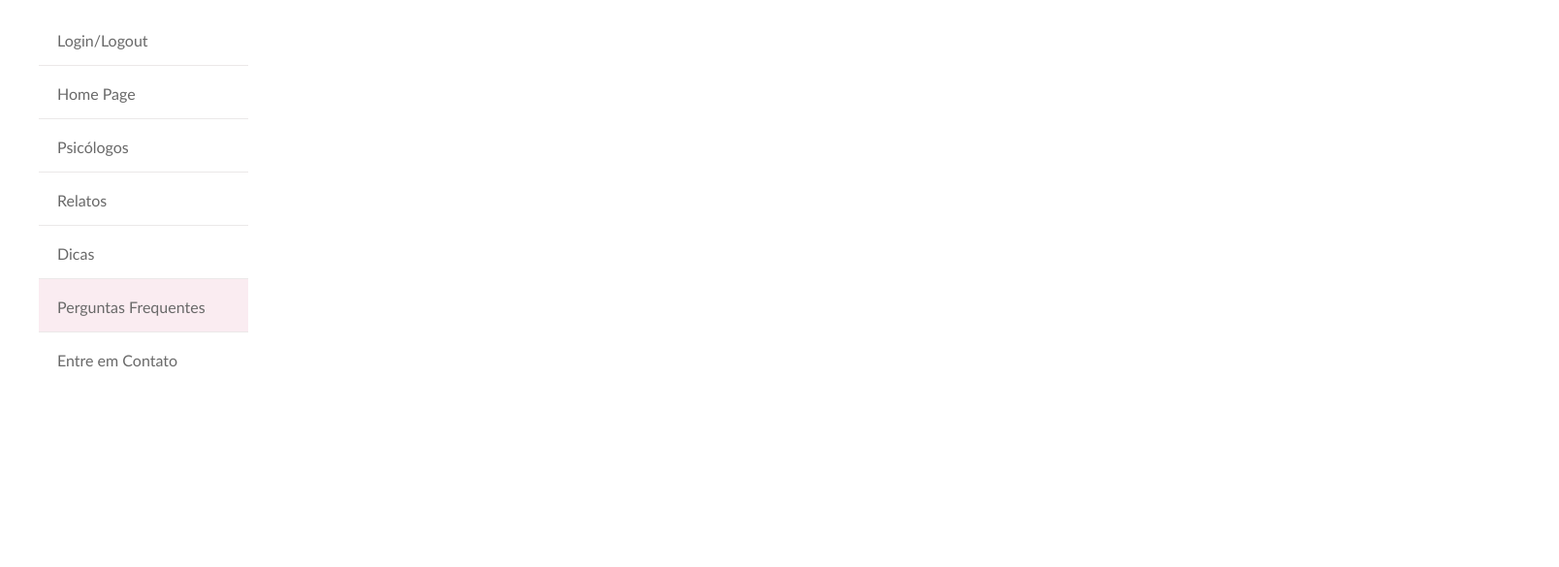
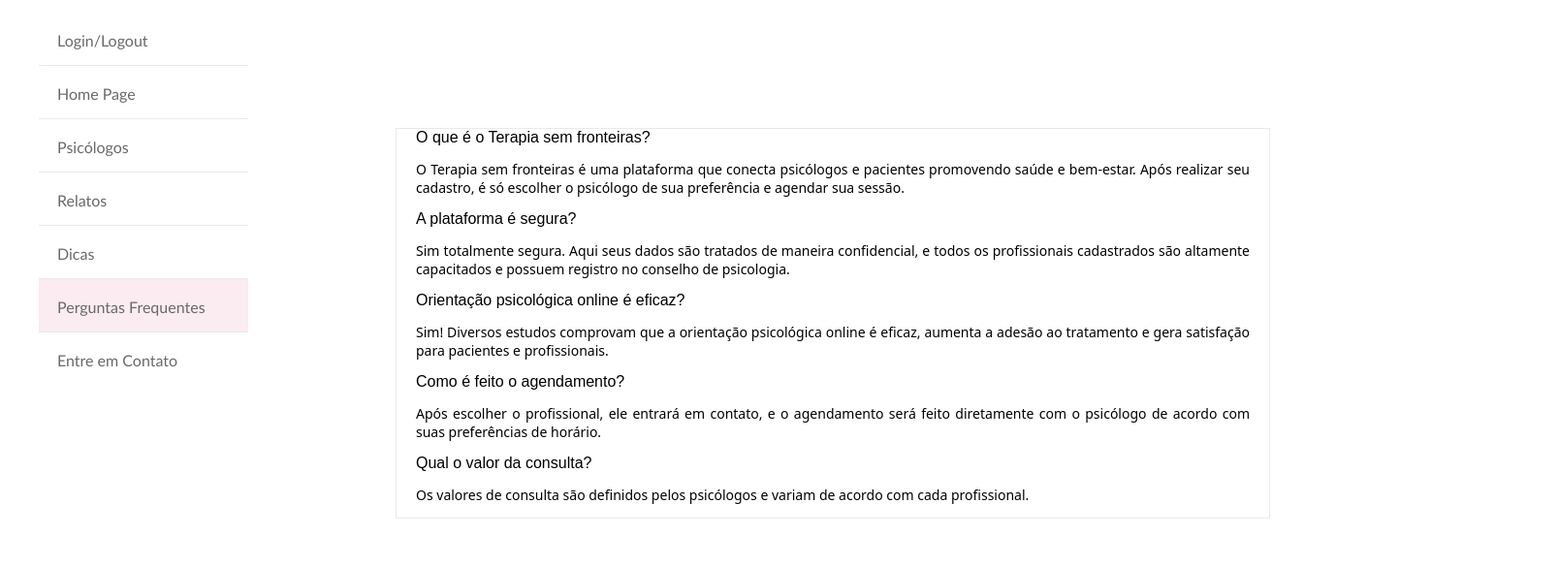
Before and after one commit to ICEI-PUC-Minas-PMV-ADS/pmv-ads-2023-1-e1-proj-web-t7-tsf, a plain HTML site: page src/perguntas_frequentes.html in a window 1280 px wide. Shown: the part 111-696 px from the top of the page at 97% size, 1608 px wide, since content can reach past the window. Drawn offline with Linux system fonts and the light colour scheme.

Commit message:
Update perguntas_frequentes.html

```diff
--- a/src/perguntas_frequentes.html
+++ b/src/perguntas_frequentes.html
@@ -30,7 +30,38 @@
 
     <article>
 
-        <!-- O conteudo das páginas deve ficar aqui!-->
+        <aside class="aside">
+            <div class="cards">
+                <div>
+                    <span class="cards_nome"> O que é o Terapia sem fronteiras?</span>
+                    <p class="cards_descricao"> O Terapia sem fronteiras é uma plataforma que conecta psicólogos e pacientes
+                        promovendo saúde e bem-estar. Após realizar seu cadastro, é só escolher o psicólogo de sua preferência
+                        e agendar sua sessão.
+                    </p>
+                </div>
+                <div>
+                    <span class="cards_nome"> A plataforma é segura?</span>
+                    <p class="cards_descricao"> Sim totalmente segura. Aqui seus dados são tratados de maneira confidencial,
+                        e todos os profissionais cadastrados são altamente capacitados e possuem registro no conselho de psicologia.
+                    </p>
+                </div>
+                <div>
+                    <span class="cards_nome"> Orientação psicológica online é eficaz?</span>
+                    <p class="cards_descricao"> Sim! Diversos estudos comprovam que a orientação psicológica online é eficaz,
+                        aumenta a adesão ao tratamento e gera satisfação para pacientes e profissionais.
+                    </p>
+                </div>
+                <div>
+                    <span class="cards_nome"> Como é feito o agendamento?</span>
+                    <p class="cards_descricao"> Após escolher o profissional, ele entrará em contato, e o agendamento será feito diretamente
+                        com o psicólogo de acordo com suas preferências de horário.
+                    </p>
+                </div>
+                <div>
+                    <span class="cards_nome"> Qual o valor da consulta?</span>
+                    <p class="cards_descricao"> Os valores de consulta são definidos pelos psicólogos e variam de acordo com cada profissional.
+                    </p>
+                </div>
 
     </article>
 
```
